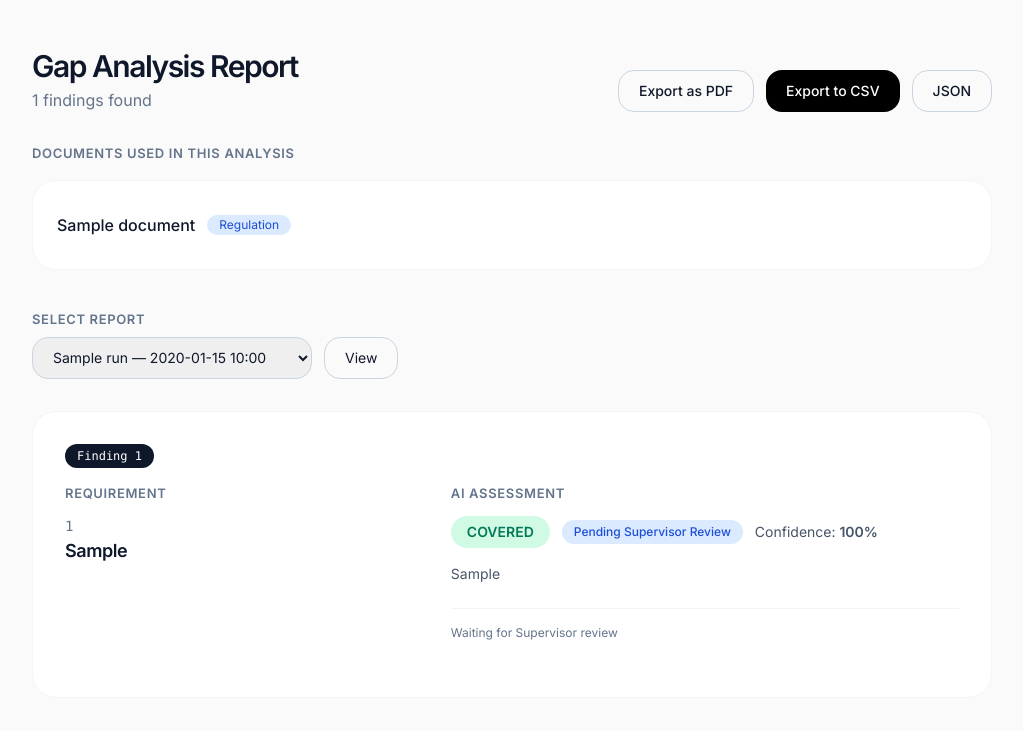
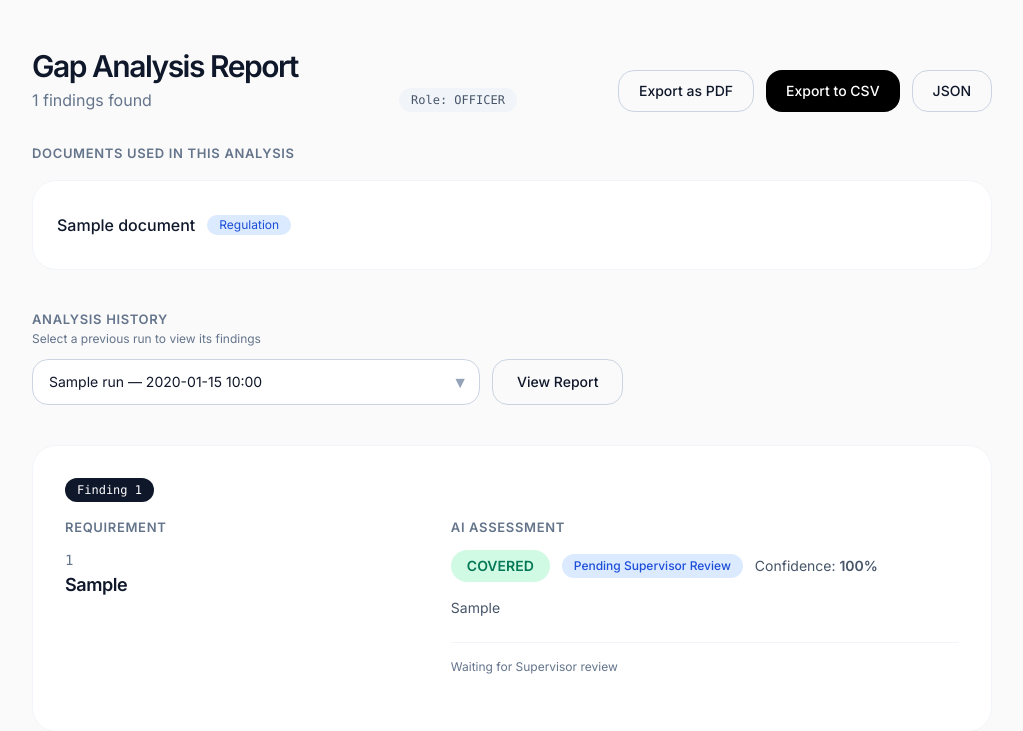
Before and after one commit to Cosiz/gappy, a FastAPI app: page /analyses/report in a window 1280 px wide. Shown: the part 65-796 px from the top of the page, without its empty margins (128-1151 px from the left). Before the commit the page ends 763 px from the top, so only its background shows below. Run offline with FastAPI, Linux system fonts and the light colour scheme; tables that the repository leaves empty hold one stand-in row (values such as "Sample post"); parts of the project's set-up code (start-up, migrations or seed data) failed here and were passed over; some libraries are stand-ins or nearby versions.

Commit message:
Phase 5: Improved Analysis History selector, added role indicator in report header, enhanced UX

```diff
--- a/app/templates/report.html
+++ b/app/templates/report.html
@@ -10,6 +10,9 @@
         <div>
             <div class="text-3xl font-semibold tracking-tighter">Gap Analysis Report</div>
             <div class="text-slate-500 mt-1">{{ findings|length }} findings found</div>
+        </div>
+        <div class="text-xs px-3 py-1 rounded-full bg-slate-100 text-slate-600 font-mono">
+            Role: {{ request.headers.get('x-user-role', 'officer') | upper }}
         </div>
 
         <div class="flex gap-3">
@@ -75,20 +78,33 @@
     {% endif %}
 
     <!-- Findings -->
-    <!-- Analysis Selector -->
+    <!-- Analysis History Selector -->
     {% if analyses %}
-    <div class="mb-8">
-        <div class="section-header mb-2">Select Report</div>
-        <form method="get" action="/analyses/report" class="flex gap-3">
+    <div class="mb-10">
+        <div class="flex items-center justify-between mb-3">
+            <div>
+                <div class="section-header">Analysis History</div>
+                <div class="text-xs text-slate-500 mt-0.5">Select a previous run to view its findings</div>
+            </div>
+        </div>
+        <form method="get" action="/analyses/report" class="flex gap-3 items-center">
+            <div class="relative flex-1 max-w-md">
                 <select name="analysis_id" onchange="this.form.submit()"
-                    class="px-4 py-2.5 rounded-2xl border border-slate-300 text-sm min-w-[280px]">
+                        class="w-full appearance-none px-4 py-3 rounded-2xl border border-slate-300 text-sm bg-white pr-10 focus:outline-none focus:border-black">
                     {% for a in analyses %}
                     <option value="{{ a.id }}" {% if a.id == analysis.id %}selected{% endif %}>
-                    {{ a.name or 'Analysis' }} — {{ a.created_at.strftime('%Y-%m-%d %H:%M') if a.created_at else '' }}
+                        {{ a.name or 'Gap Analysis' }} — {{ a.created_at.strftime('%Y-%m-%d %H:%M') if a.created_at else '' }}
                     </option>
                     {% endfor %}
                 </select>
-            <button type="submit" class="px-5 py-2.5 rounded-2xl border border-slate-300 text-sm">View</button>
+                <div class="pointer-events-none absolute inset-y-0 right-0 flex items-center px-3 text-slate-400">
+                    ▼
+                </div>
+            </div>
+            <button type="submit"
+                    class="px-6 py-3 rounded-2xl border border-slate-300 text-sm font-medium hover:bg-slate-50 transition-colors">
+                View Report
+            </button>
         </form>
     </div>
     {% endif %}
```
Lines whose indentation alone changed are shown as unchanged.
